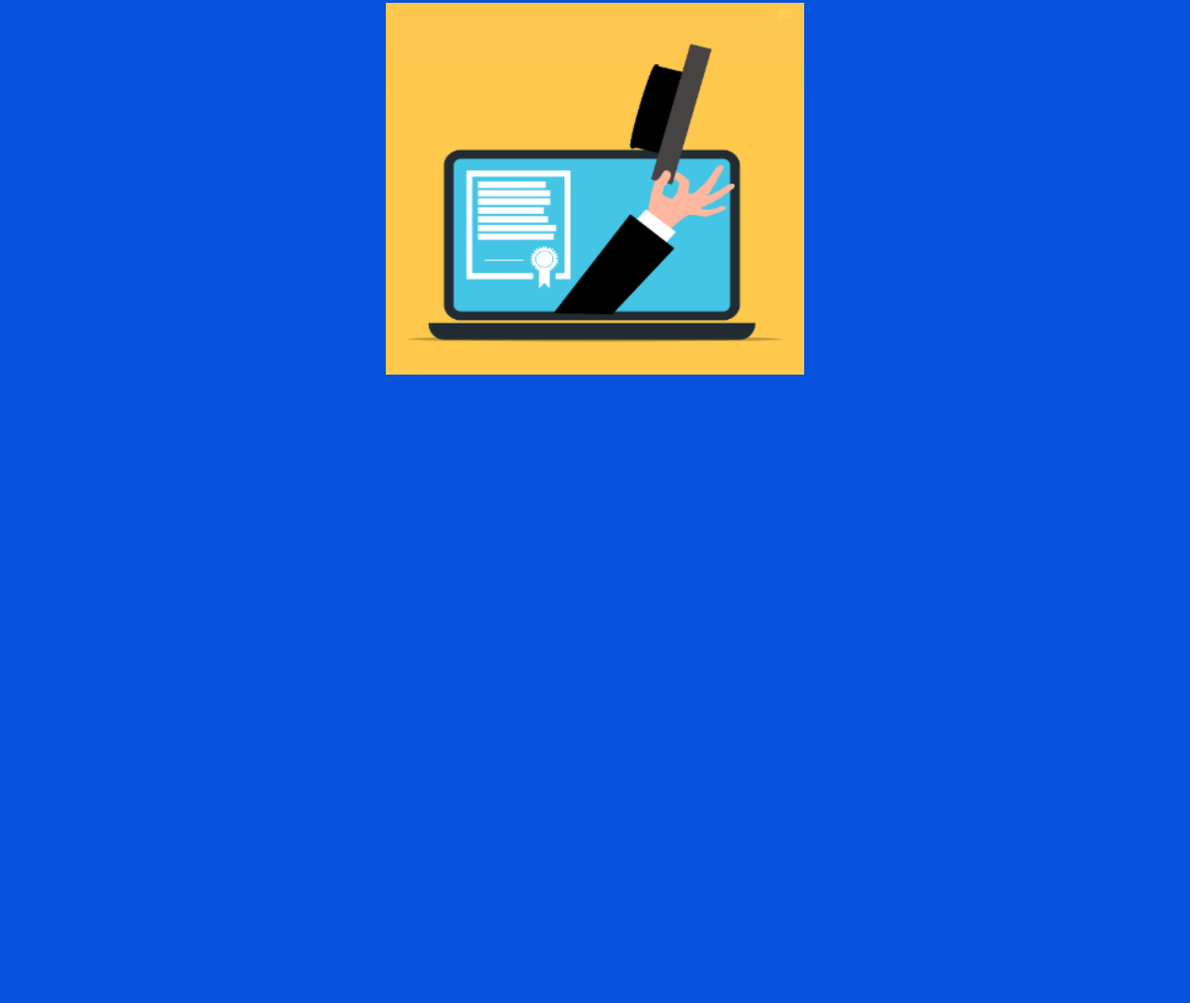
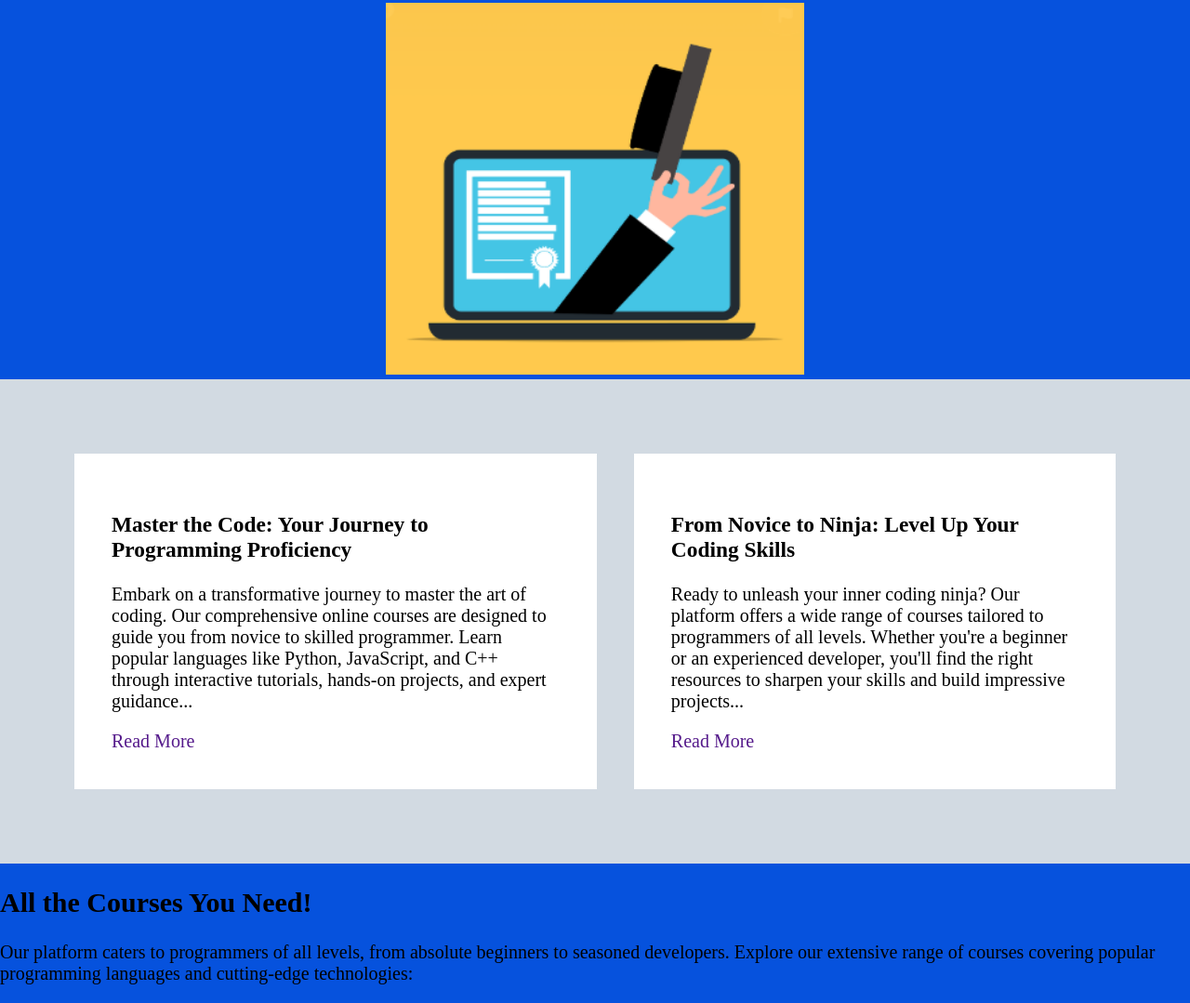
Before and after one commit to Taunitaa/courses-platform, a plain HTML site: page index.html in a window 1280 px wide. Shown: the part 559-1638 px from the top of the page at 93% size. Before the commit the page ends 975 px from the top, so only its background shows below. Drawn offline with Linux system fonts and the light colour scheme.

Commit message:
complete section 2

```diff
--- a/index.css
+++ b/index.css
@@ -1,6 +1,7 @@
 body{
     background-color: #0652DD;
     font-size: 20px;
+    margin: 0px;
 }
 
 nav{
@@ -73,3 +74,31 @@ nav li{
     /* width: 550px;
     height: 500px; */
 }
+
+.blog-articles{
+background-color: #d2dae2;
+display: flex;
+justify-content: space-around;
+}
+
+.blog-1 {
+    background-color: white;
+    margin-right: 20px;
+    margin-top: 80px;
+    margin-bottom: 80px;
+    margin-left: 80px;
+    padding: 40px;
+}
+
+.blog-2{
+    margin-top: 80px;
+    margin-bottom: 80px;
+    margin-right: 80px;
+    background-color: white;
+    margin-left: 20px;
+    padding:40px;
+}
+
+.blog-articles a{
+    text-decoration: none;
+}
--- a/index.html
+++ b/index.html
@@ -35,8 +35,36 @@
         <p>Flexible and accessible education with high-quality courses taught by expert instructors. </p>
     </div>
     <div><button class="check-out-button">CHECK THIS OUT</button></div>
-    <div class="big-image"><img src="../courses-platform/asets/big-imagee.PNG" alt="" width="450px";
-        height="400px";></div>
+    <div class="big-image"><img src="../courses-platform/asets/big-imagee.PNG" alt="" width="450px" ; height="400px" ;>
+    </div>
+</div>
+<div class="blog-articles">
+    <div class="blog-1">
+        <h3>Master the Code: Your Journey to Programming Proficiency</h3>
+        <p>Embark on a transformative journey to master the art of coding. Our comprehensive online courses are designed
+            to guide you from novice to skilled programmer. Learn popular languages like Python, JavaScript, and C++
+            through interactive tutorials, hands-on projects, and expert guidance...
+        </p>
+        <a href="">Read More</a>
+    </div>
+    <div class="blog-2">
+        <h3>From Novice to Ninja: Level Up Your Coding Skills</h3>
+        <p>Ready to unleash your inner coding ninja? Our platform offers a wide range of courses tailored to programmers
+            of all levels. Whether you're a beginner or an experienced developer, you'll find the right resources to
+            sharpen your skills and build impressive projects...
+        </p>
+        <a href="">Read More</a>
+    </div>
+</div>
+<div>
+    <h2>All the Courses You Need!</h2>
+    <p>Our platform caters to programmers of all levels, from absolute beginners to seasoned developers. Explore our
+        extensive range of courses covering popular programming languages and cutting-edge technologies:
+
+    </p>
+    <div>
+
+    </div>
 </div>
 
 </html>
```
